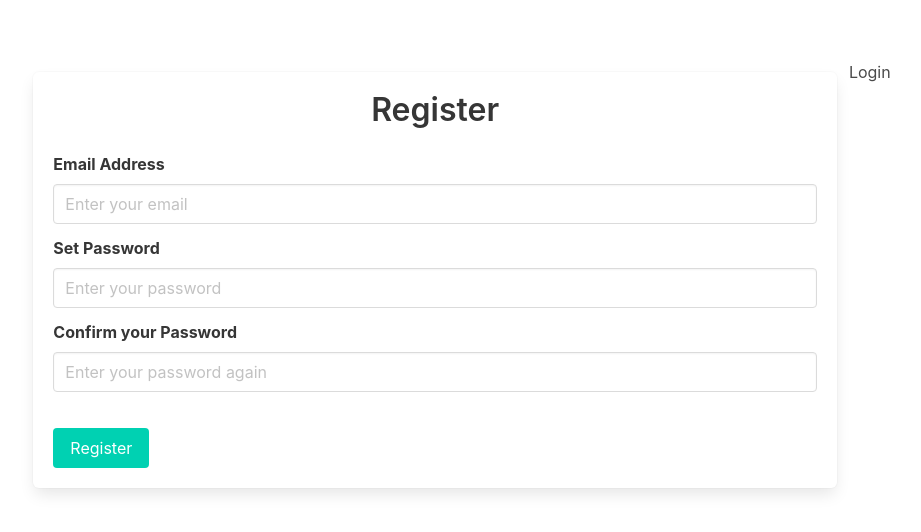
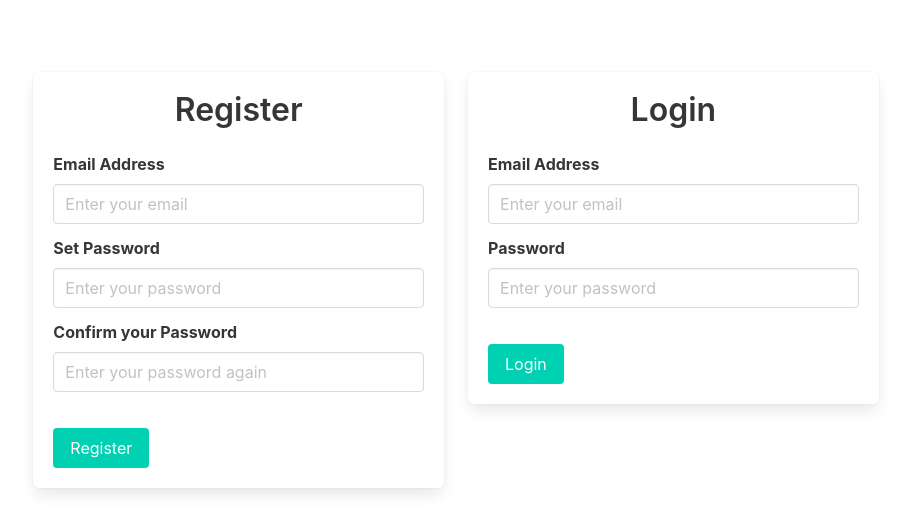
Before and after one commit to Moun-B/fastapi-project, a React (Create React App) app in the folder frontend/: page / in a window 1280 px wide. Shown: the top 532 px of the page, without its empty margins (184-1105 px from the left). Built offline with nearby package versions, Linux system fonts and the light colour scheme; no server answers.

Commit message:
creating the login component

```diff
--- a/frontend/src/App.jsx
+++ b/frontend/src/App.jsx
@@ -2,6 +2,7 @@ import React, { useState, useEffect, useContext } from "react";
 import {UserContext} from "./context/UserContext";
 import Register from "./components/Register";
 import Header from "./components/Header";
+import Login from "./components/Login";
 
 const App = () => {
   const [message, setMessage] = useState("");
@@ -37,7 +38,7 @@ const App = () => {
           {
             !token ? (
               <div className="columns">
-                <Register/> <p>Login</p>
+                <Register/> <Login/>
               </div>
             ) : (
               <p>Table</p>
```
Also changed, not shown: 1 other file (tests, documents, lock files or other folders).
